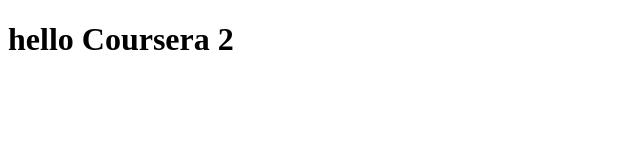
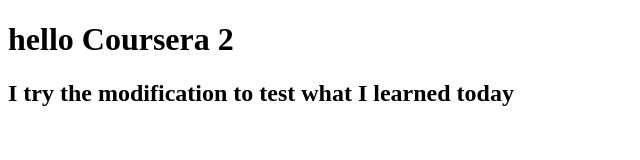
Before and after one commit to AhoiCapitan/Coursera-Test, a plain HTML site: page site/index.html in a window 1280 px wide. Shown: the whole page, without its empty margins (0-640 px from the left). Drawn offline with Linux system fonts and the light colour scheme.

Commit message:
first change

```diff
--- a/site/index.html
+++ b/site/index.html
@@ -8,5 +8,6 @@
 </head>
 <body>
     <h1>hello Coursera 2</h1>
+    <h2>I try the modification to test what I learned today</h2>
 </body>
 </html>
```
